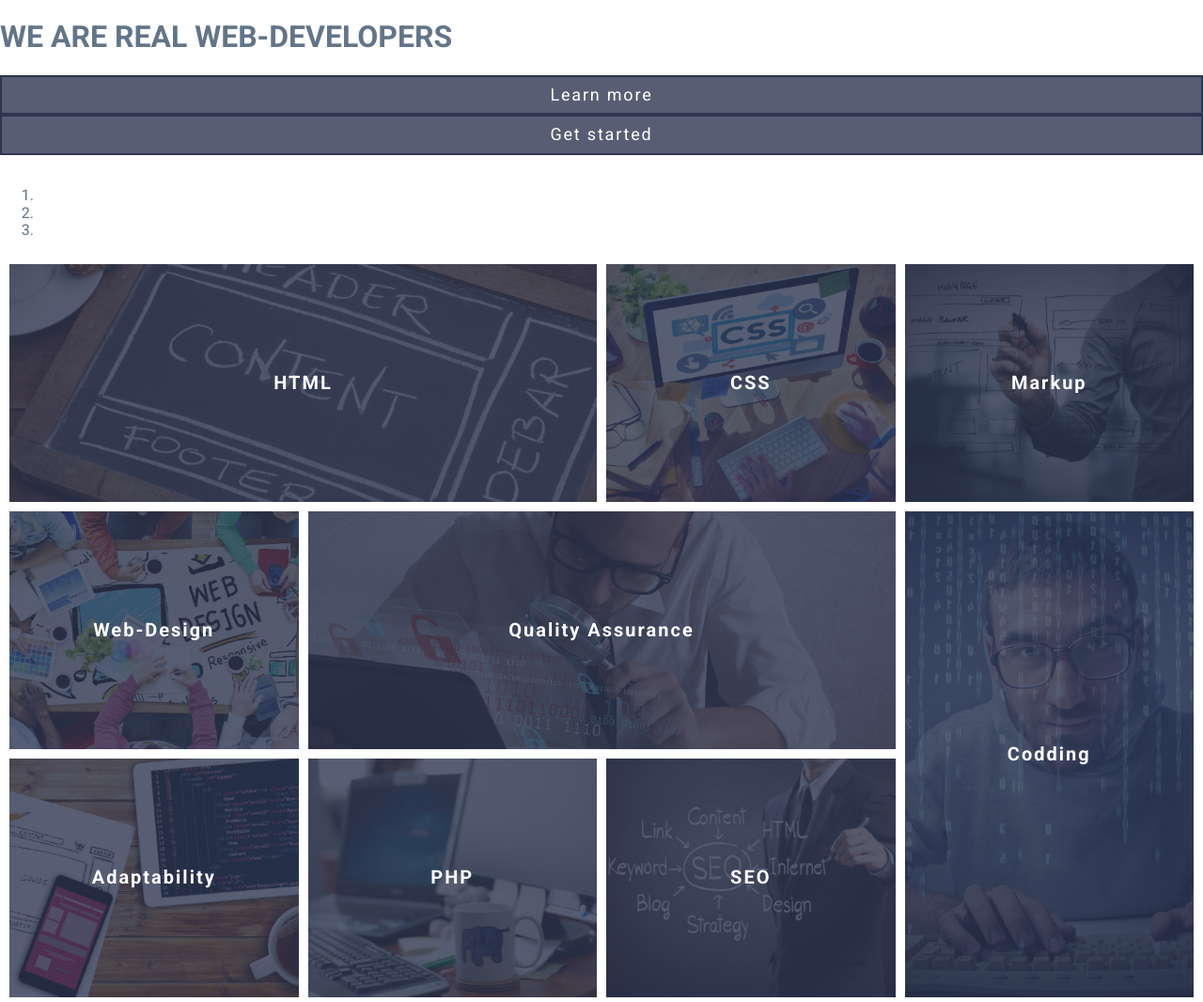
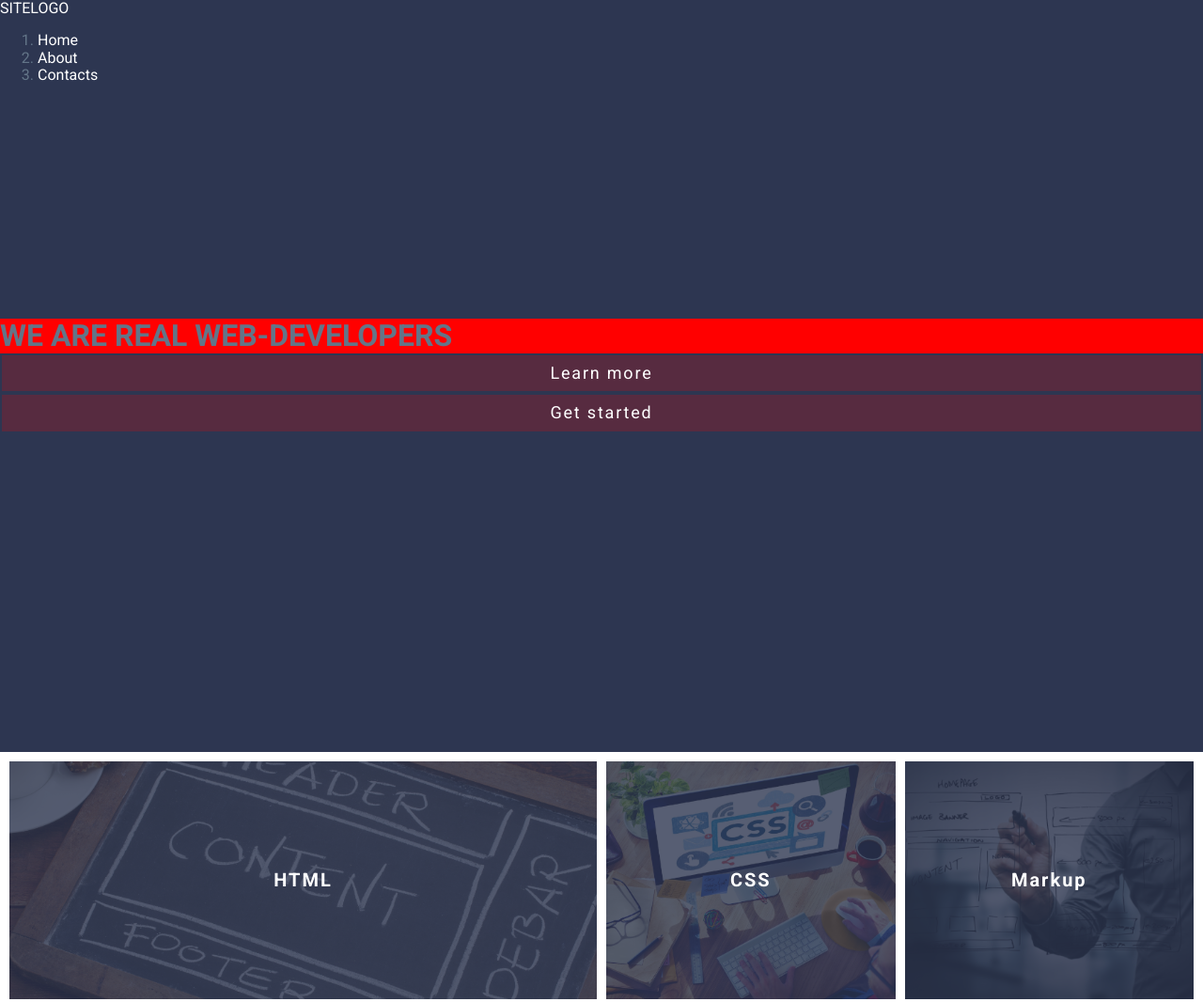
Before and after one commit to Kirashchuk/grid-template-project, a website: page index.html in a window 1280 px wide. Shown: the top 1066 px of the page at 94% size. Drawn offline with Linux system fonts and the light colour scheme.

Commit message:
start header section

```diff
--- a/assets/scss/components/header/_header-content.scss
+++ b/assets/scss/components/header/_header-content.scss
@@ -0,0 +1,11 @@
+@use "../../presets" as *;
+@use "../../mixins" as *;
+
+.header-content {
+  background-color: red;
+  width: 100%;
+
+  &__title {
+    margin: 0;
+  }
+}
--- a/assets/scss/components/header/_header-logo.scss
+++ b/assets/scss/components/header/_header-logo.scss
@@ -0,0 +1,2 @@
+@use "../../presets" as *;
+@use "../../mixins" as *;
--- a/assets/scss/components/header/_header-menu.scss
+++ b/assets/scss/components/header/_header-menu.scss
@@ -0,0 +1,7 @@
+@use "../../presets" as *;
+@use "../../mixins" as *;
+
+.header-menu {
+  position:absolute;
+  top: 0;
+}
--- a/assets/scss/components/header/_header-navbar.scss
+++ b/assets/scss/components/header/_header-navbar.scss
@@ -0,0 +1,2 @@
+@use "../../presets" as *;
+@use "../../mixins" as *;
--- a/assets/scss/components/header/_header-overlay.scss
+++ b/assets/scss/components/header/_header-overlay.scss
@@ -0,0 +1,2 @@
+@use "../../presets" as *;
+@use "../../mixins" as *;
--- a/assets/scss/components/header/_header.scss
+++ b/assets/scss/components/header/_header.scss
@@ -0,0 +1,10 @@
+@use "../../presets" as *;
+@use "../../mixins" as *;
+
+.header {
+  position: relative;
+  display: flex;
+  align-items: center;
+  background-color: $color-primary;
+  min-height: 100vh;
+}
--- /dev/null
+++ b/assets/scss/components/header/_index.scss
@@ -0,0 +1,6 @@
+@forward "header";
+@forward "header-content";
+@forward "header-logo";
+@forward "header-menu";
+@forward "header-navbar";
+@forward "header-overlay";
```
Also changed, not shown: assets/css/style.css, assets/css/style.min.css, assets/scss/common/_classes.scss (line endings or trailing spaces).
